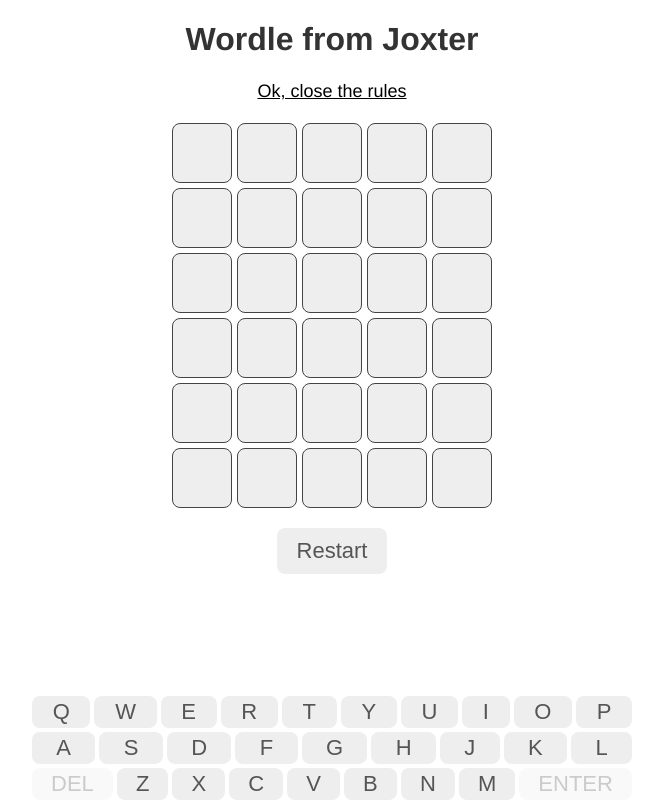
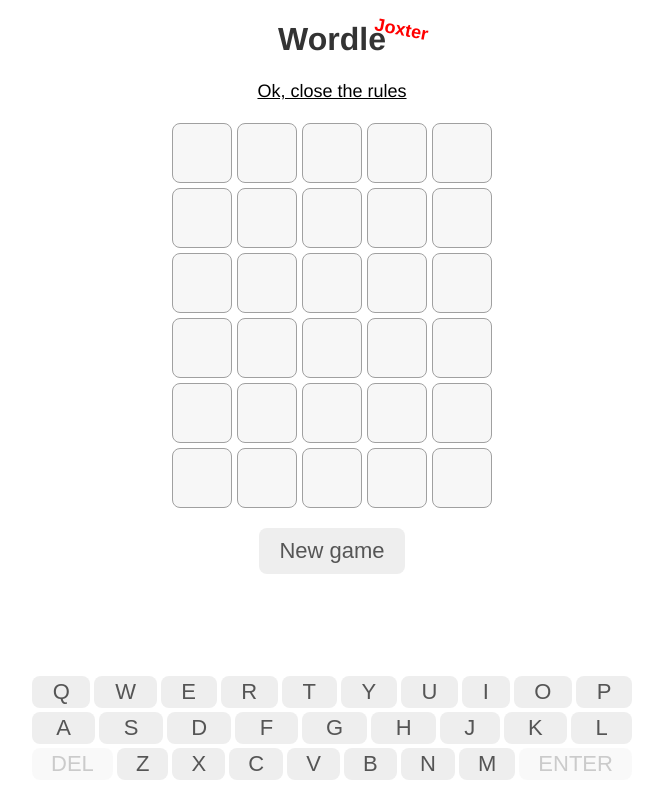
Before and after one commit to Joxter/wordle-light, a plain HTML site: page index.html in a window 1280 px wide. Shown: the whole page, without its empty margins (308-971 px from the left). Drawn offline with Linux system fonts and the light colour scheme.

Commit message:
fun with styles

```diff
--- a/index.html
+++ b/index.html
@@ -10,7 +10,7 @@
 <div class="container">
   <div>
     <header>
-      <h1 style="text-align: center">Wordle from Joxter</h1>
+      <h1 style="text-align: center">Wordle<span class="title-label">Joxter</span></h1>
       <div class="rules" id="rules" style="display:none;">
         <p>You have 6 guesses to guess the correct word.</p>
         <p>You can guess any valid word.</p>
@@ -57,7 +57,7 @@
     </div>
   </div>
   <div style="text-align: center">
-    <button type="button" class="restart-btn" id="restart">Restart</button>
+    <button type="button" class="restart-btn" id="restart">New game</button>
     <p id="secret" class="secret">secret</p>
   </div>
   <div class="keyboard" id="keyboard">
@@ -108,7 +108,7 @@
   let rulesBtnEL = document.querySelector('#rules-btn');
   let boxesEL = document.querySelectorAll('#board .box');
 
-  let dictionary = new Set(['qwerty', 'asdfg', 'zxcvb']);
+  let dictionary = new Set(['qwert', 'asdfg', 'zxcvb']);
   let alphabet = new Set('qwertyuiopasdfghjklzxcvbnm'.split(''));
 
   let stage; // going win fail
@@ -197,7 +197,11 @@
   }
 
   function submitWord() {
-    if (stage === 'going' && currentInput.length === 5) {
+    if (stage !== 'going' || currentInput.length < 5) {
+      alert('Should be 5 letters');
+      return;
+    }
+
     if (!dictionary.has(currentInput.join(''))) {
       alert(`Can't find a word "${currentInput.join('')}" :(`);
       return;
@@ -215,7 +219,6 @@
       localStorage.clear();
     }
     toggleButtons();
-    }
   }
 
   function saveState() {
--- a/styles.css
+++ b/styles.css
@@ -12,8 +12,9 @@ body {
     background-color: #fff;
     color: #333;
     font-family: Helvetica Neue, Helvetica, Arial, sans-serif;
+    margin: 0;
     padding: 0;
-    margin: 0;
+    padding: env(safe-area-inset-top) env(safe-area-inset-right) env(safe-area-inset-bottom) env(safe-area-inset-left);
 }
 
 .container {
@@ -23,8 +24,16 @@ body {
     gap: 20px;
     max-width: 600px;
     margin: 0 auto;
-    padding: 20px;
-    padding: env(safe-area-inset-top) env(safe-area-inset-right) env(safe-area-inset-bottom) env(safe-area-inset-left);
+    padding-bottom: 20px;
+}
+
+.title-label {
+    font-size: 18px;
+    position: absolute;
+    color: #ff0000;
+    border-radius: 10px;
+    padding: 2px 8px;
+    transform: rotate(12grad) translate(-20px, 0px);
 }
 
 .rules {
@@ -62,8 +71,8 @@ body {
     height: 60px;
     font-size: 48px;
     line-height: 60px;
-    border: 1px solid #444;
-    background: #eee;
+    border: 1px solid #a0a0a0;
+    background: #f7f7f7;
     border-radius: 8px;
     text-align: center;
     text-transform: uppercase;
```
Lines whose indentation alone changed are shown as unchanged.
